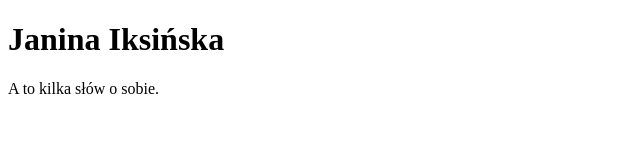
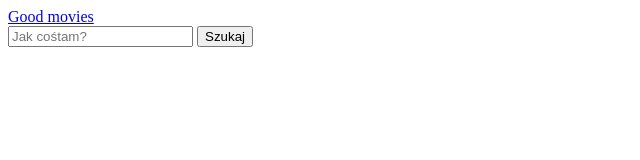
Before and after one commit to fracz/ggit-frontend-1, a plain HTML site: page my_profile.html in a window 1280 px wide. Shown: the whole page, without its empty margins (0-640 px from the left). Drawn offline with Linux system fonts and the light colour scheme.

Commit message:
Further changes in my_profile.html

```diff
--- a/my_profile.html
+++ b/my_profile.html
@@ -4,7 +4,12 @@
     	<title>Good Movies</title>
   	</head>
   	<body>
-      <h1>Janina Iksińska</h1>
-      <p>A to kilka słów o sobie.</p>
+	  <a href="https://google.pl">
+	     Good movies</a>
+	  <form>
+	    <input type="text"
+		       placeholder="Jak cośtam?">
+		<button>Szukaj</button>
+	  </form>
  	 </body>
 </html>
```
